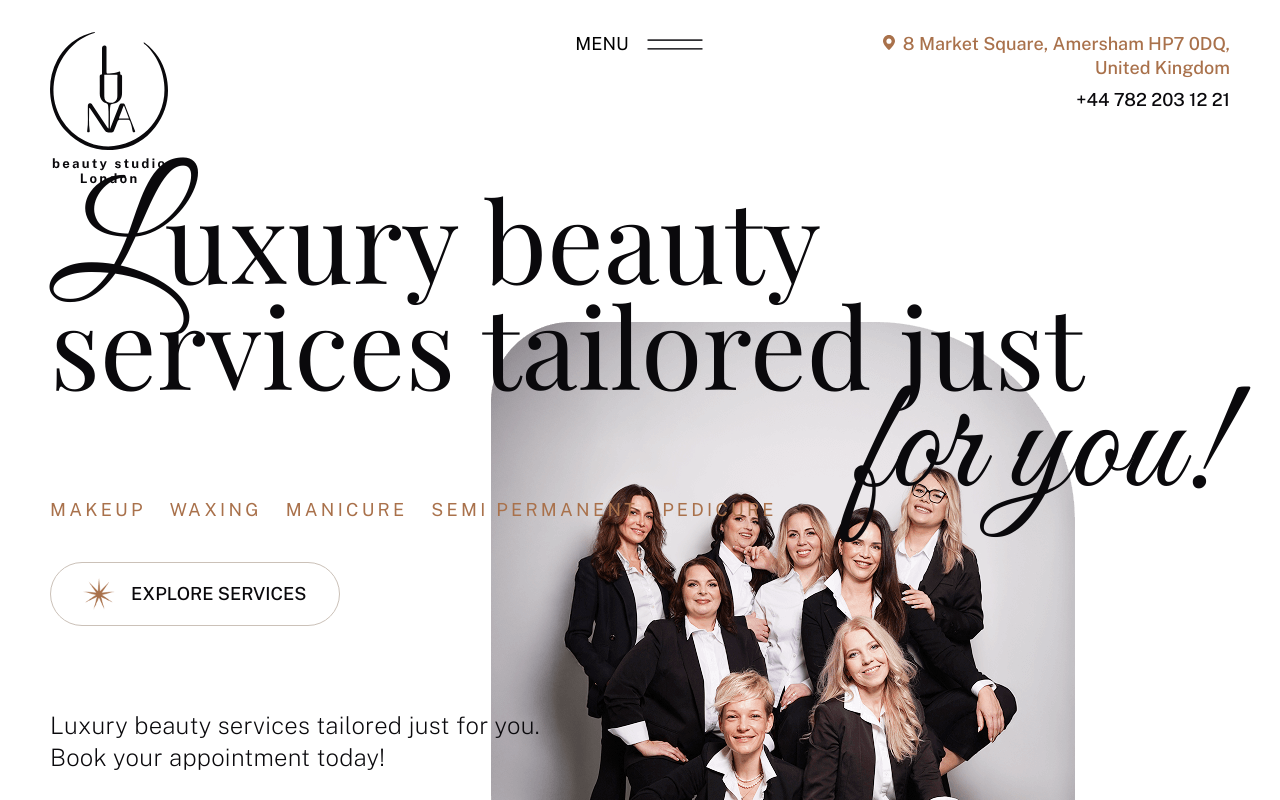
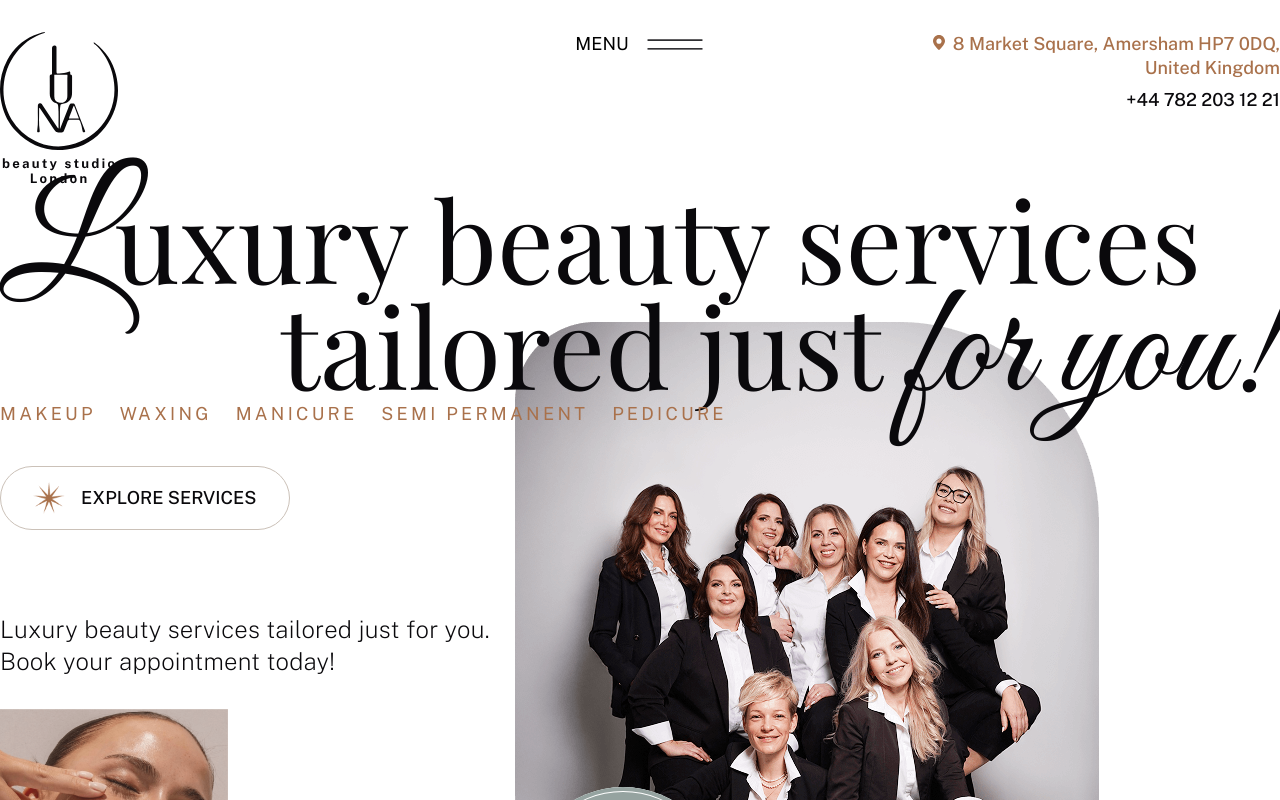
Before and after one commit to Varikash/luna-beauty, a Next.js app: page / in a window 1280 px wide. Shown: the top 800 px of the page. Built offline with nearby package versions, Linux system fonts and the light colour scheme; a web font is replaced by a local one.

Commit message:
hotfix 2

```diff
--- a/app/components/our-works/our-works.css
+++ b/app/components/our-works/our-works.css
@@ -1,6 +1,6 @@
 .our-works-section {
   width: 100%;
-  /* height: 1862px; */
+  height: 1862px;
   padding: 200px 0px 120px 76px;
   position: relative;
   background-color: #FFFFFF;
--- a/app/page.module.css
+++ b/app/page.module.css
@@ -6,7 +6,7 @@
   --button-primary-hover: #383838;
   --button-secondary-hover: #f2f2f2;
   box-sizing: border-box;
-  padding: 0 50px 0 50px;
+  /* padding: 0 50px 0 50px; */
 }
 
 @media (prefers-color-scheme: dark) {
@@ -140,11 +140,11 @@ a.secondary {
   }
 }
 
-@media (max-width: 550px) {
+/* @media (max-width: 550px) {
   .page {
     padding: 0 16px;
   }
-}
+} */
 
 /* @media (max-width: 600px) {
   .page {
```
